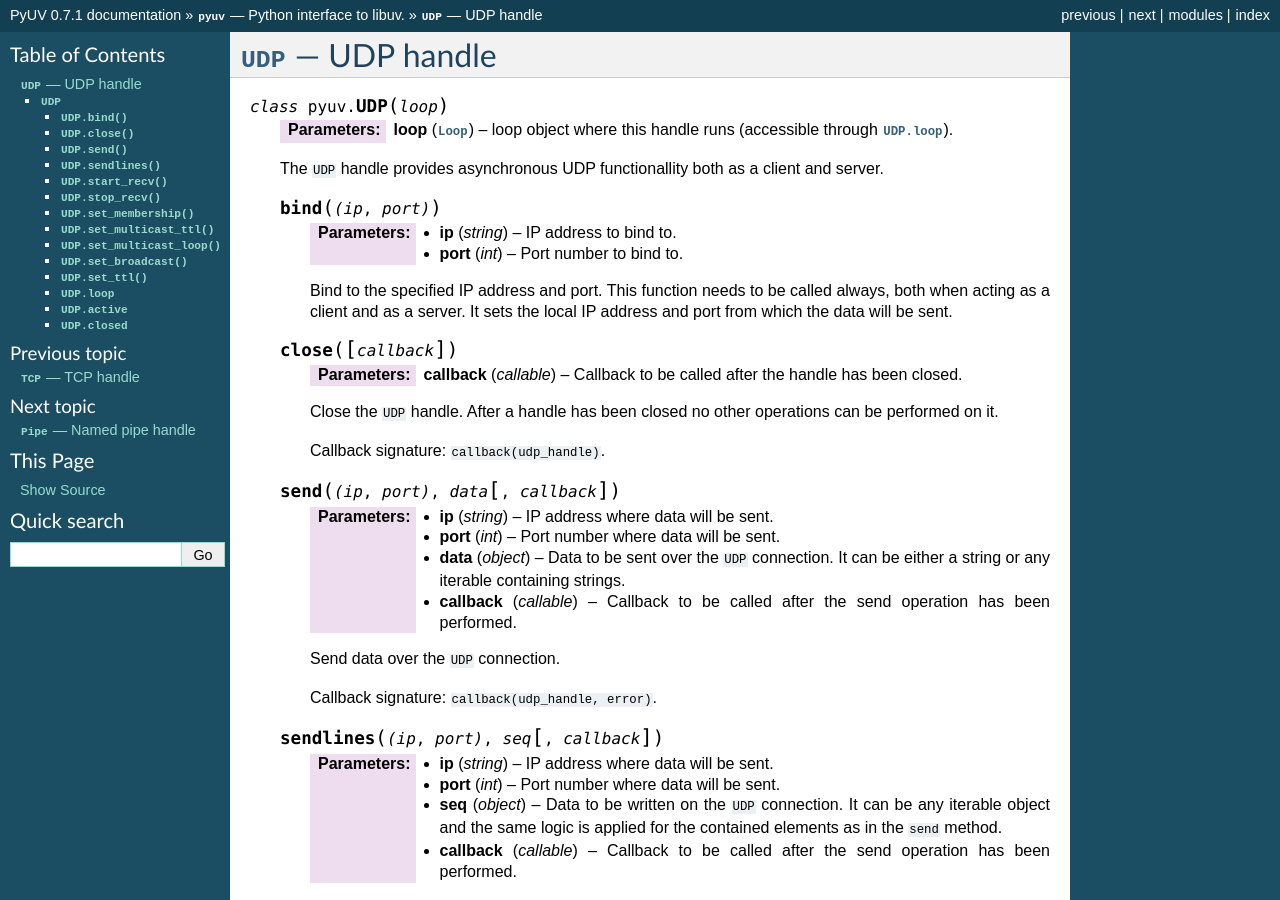
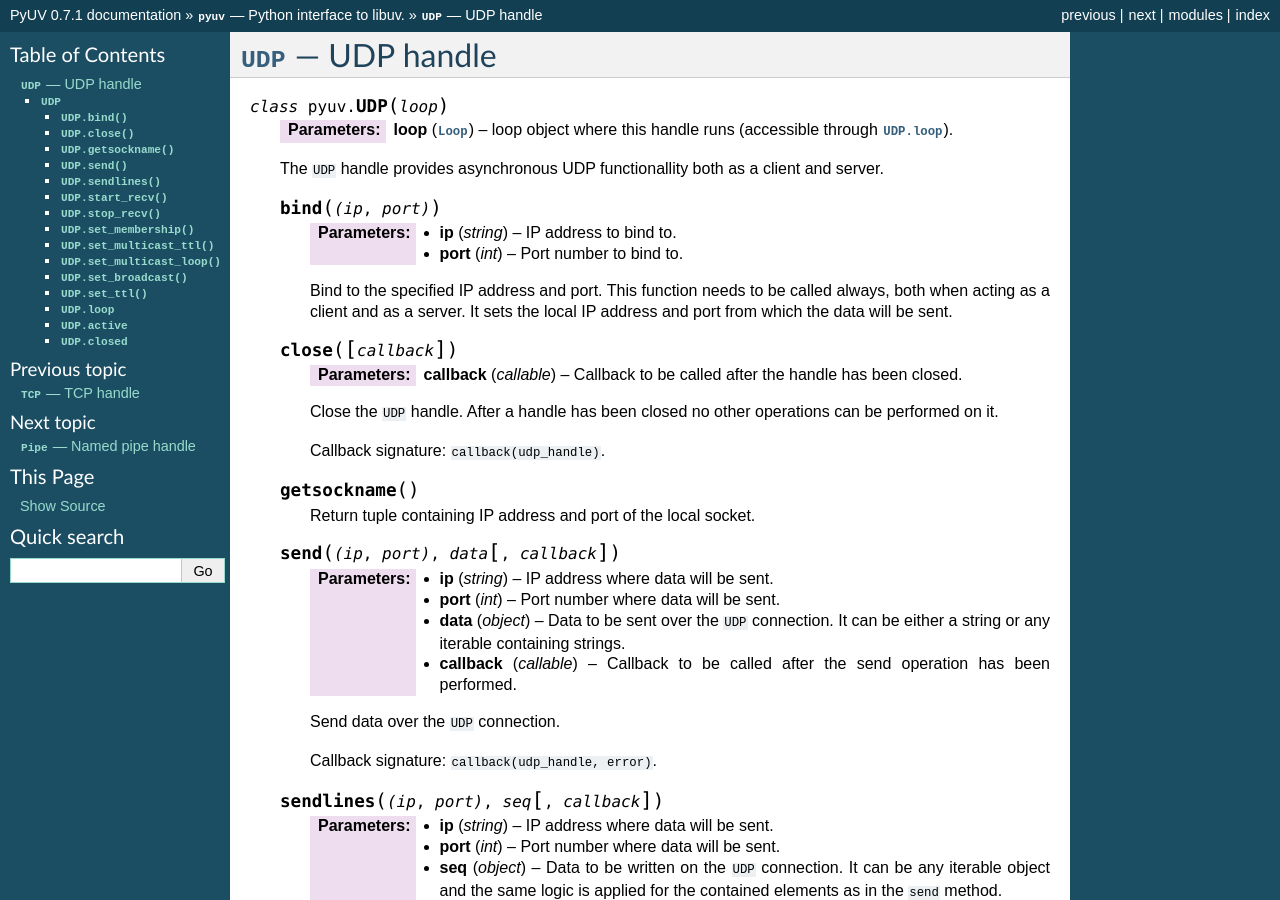
Before and after one commit to saghul/pyuv, a Sphinx documentation site: the page built from docs/udp.rst, in a window 1280 px wide and 900 px high. Built offline with Sphinx 7.4.7, drawn with Linux system fonts in a browser that asks for light colours.

Commit message:
Updated documentation

```diff
--- a/docs/udp.rst
+++ b/docs/udp.rst
@@ -34,6 +34,10 @@
         operations can be performed on it.
 
         Callback signature: ``callback(udp_handle)``.
+
+    .. py:method:: getsockname
+
+        Return tuple containing IP address and port of the local socket.
 
     .. py:method:: send((ip, port), data, [callback])
 
```
